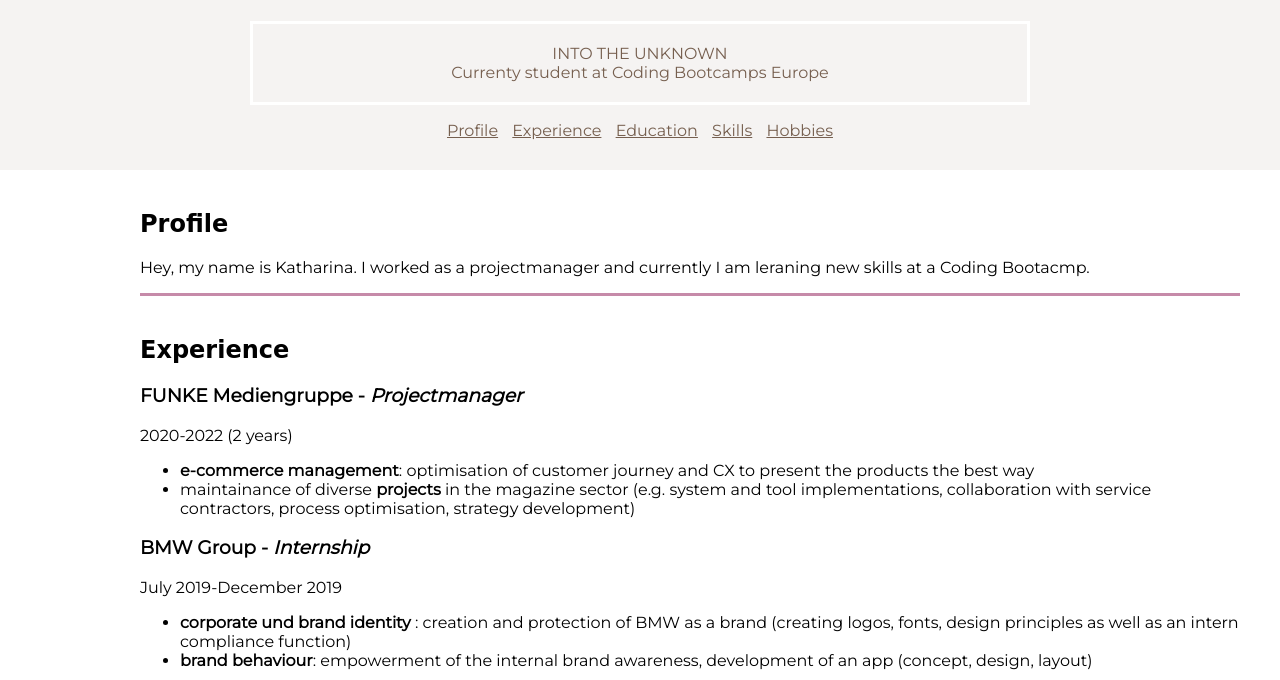
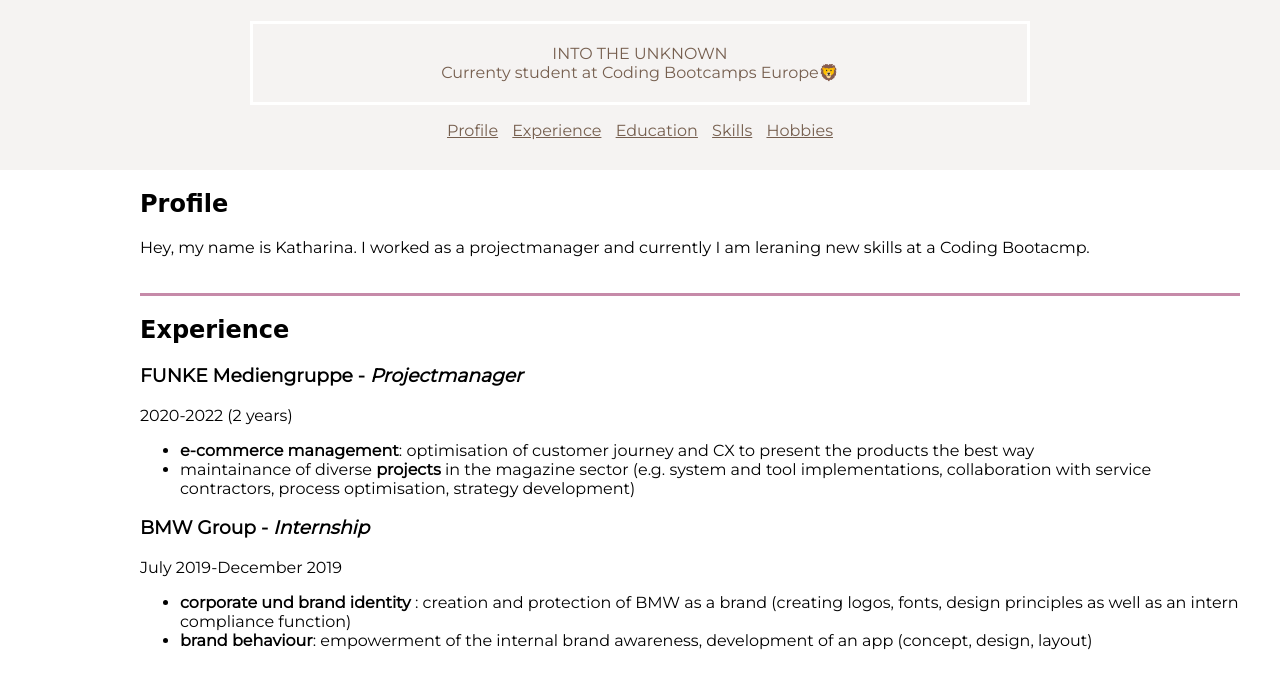
Before and after one commit to kath-arina/Katharina-s-CV, a plain HTML site: page index.html in a window 1280 px wide. Shown: the part 120-800 px from the top of the page. Drawn offline with Linux system fonts and the light colour scheme; a web font is replaced by a local one.

Commit message:
added emoji, changed selection color

```diff
--- a/style.css
+++ b/style.css
@@ -4,6 +4,11 @@
 
 * {
   font-family: "Montserrat", sans-serif; /*zweite Schriftart als Backup, unbegrenzte Anzahl, letzte sollte Grundschriftart sein*/
+}
+
+::selection {
+  background-color: #c68aa9;
+  color: #ffffff;
 }
 
 h1,
@@ -24,14 +29,16 @@ h6 {
 }
 .special_header {
   padding: 20px;
-  border-width: 0, 02cm;
-  border-style: solid;
-  border-color: #ffffff;
+  border: 3px solid #ffffff; /*Hier die verkürzte Schreibweise mit der Reihenfolge width, style, color*/
 }
 
 .h1 {
   font-size: 230%;
   color: #74043f;
+}
+
+.special_header::after {
+  content: "🦁";
 }
 
 .general_link a:link {
@@ -61,7 +68,7 @@ main {
 }
 
 .article_padding {
-  padding-top: 20px;
+  padding-bottom: 20px;
 }
 
 article ~ article {
```
